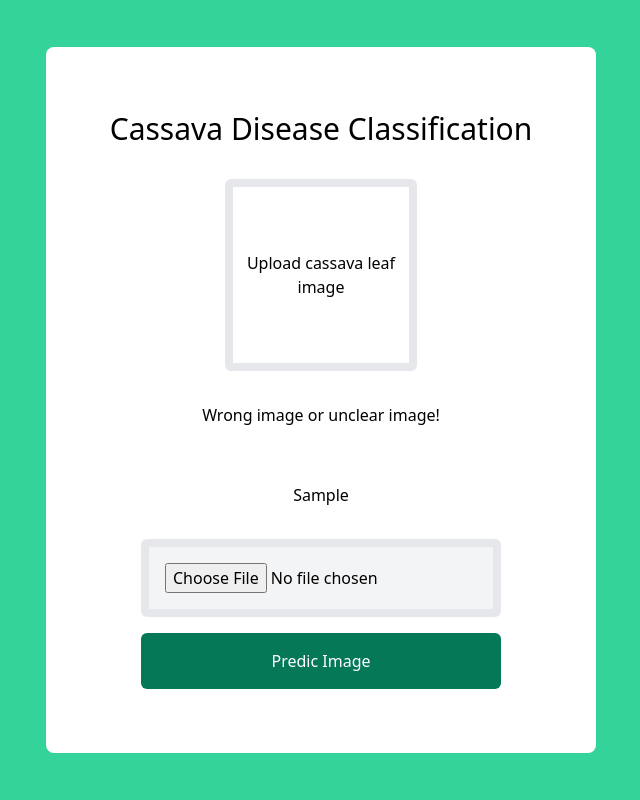
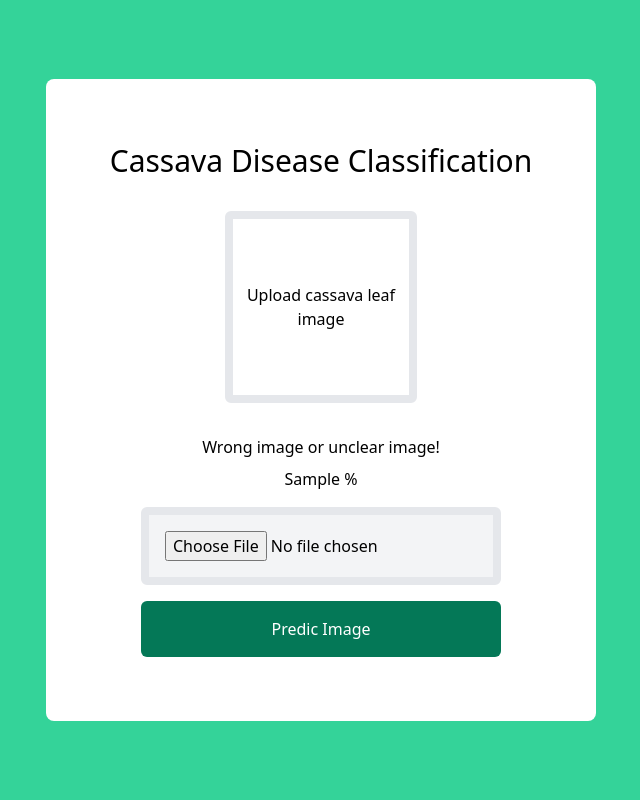
Before and after one commit to FredrioA/Cassava-Diseases-Deploy-Web, a Flask app: template templates/index.html in a window 1280 px wide. Shown: the whole page, without its empty margins (319-959 px from the left). Run offline with Flask 2, Linux system fonts and the light colour scheme; the template is opened without the code that fills it: most values are stand-ins (such as "Sample title", 1, 10 or a date in 2020).

Commit message:
update index

```diff
--- a/templates/index.html
+++ b/templates/index.html
@@ -57,12 +57,12 @@
                 </div>
                 {% endif %}
                 {% if prediction %}
-                    {% if prediction_value > 50 %}
-                        <p class="mb-8">Prediction: {{prediction}}</p><br>
-                        <p class="mb-8">{{prediction_value}}</p>
+                    {% if prediction_value > 70 %}
+                        <p class="mb-2">Prediction: {{prediction}}</p>
+                        <p class="mb-4">{{prediction_value}} %</p>
                     {% else %}
-                        <p class="mb-8">Wrong image or unclear image!</p><br>
-                        <p class="mb-8">{{prediction_value}}</p>
+                        <p class="mb-2">Wrong image or unclear image!</p>
+                        <p class="mb-4">{{prediction_value}} %</p>
                     {% endif %}
                 {% endif %}
 
```
